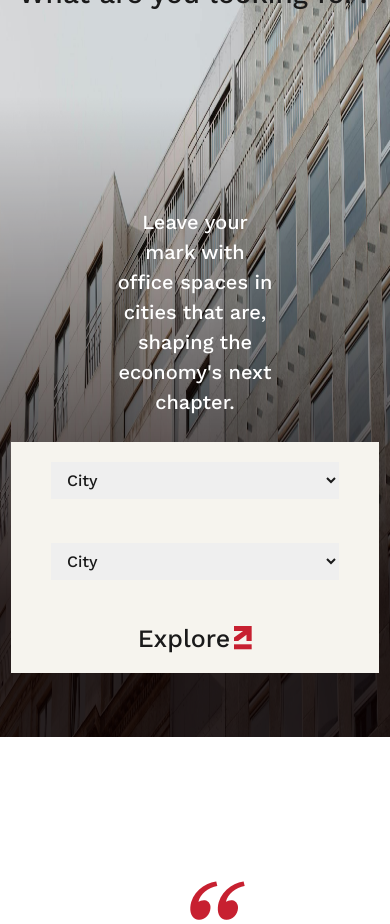
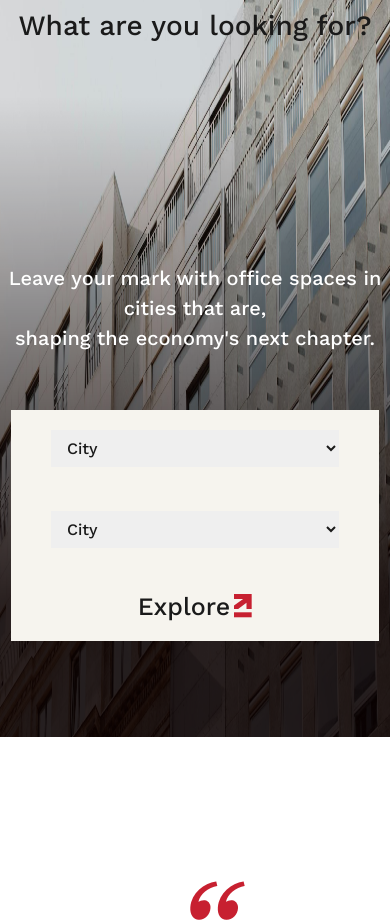
Before and after one commit to arham-labs/urbanwrk-website, a Next.js app: page /solutions-landing in a window 390 px wide. Shown: the part 5040-5964 px from the top of the page. Built offline with nearby package versions, Linux system fonts and the light colour scheme.

Commit message:
feat: home page

```diff
--- a/src/components/home/ExploreCard.js
+++ b/src/components/home/ExploreCard.js
@@ -11,11 +11,11 @@ export default function ExploreCard() {
                 <div>
                     <Image src="/images/home/exploreCard3.png" height={836} width={422} alt="exploreCard" className='h-[100vh] w-full object-top' unoptimized />
                 </div>
-                <div className='absolute top-20 inset-x-0 flex justify-center items-center font-medium text-[65px] max-md:text-[28px]'>
+                <div className='absolute top-28 inset-x-0 flex justify-center items-center font-medium text-[65px] max-md:text-[28px]'>
                     <div >What are you looking for?</div>
                 </div>
-                <div className='absolute bottom-60 inset-x-0 flex justify-center items-center font-medium text-[65px]'>
-                    <p className='text-[30px] py-20 text-white w-[40%] text-center max-md:text-[20px]'>
+                <div className='absolute md:bottom-60 bottom-96  inset-x-0 flex justify-center items-center font-medium text-[65px]'>
+                    <p className='text-[30px] md:py-20 text-white md:w-[40%] w-full  text-center max-md:text-[20px]'>
                         Leave your mark with office spaces in cities that are,
                         <br className="lg:hidden" />
                         shaping the economy&apos;s next chapter.
@@ -23,7 +23,7 @@ export default function ExploreCard() {
 
                 </div>
 
-                <div className='absolute bottom-16 inset-x-0 flex justify-center items-center font-medium text-[65px] px-5 '>
+                <div className='absolute bottom-24 inset-x-0 flex justify-center items-center font-medium text-[65px] px-5 '>
                     <div className='bg-bglight1 px-10 gap-10 flex-wrap py-4 relative flex justify-between items-center max-md:flex-col'>
                         <div className='flex-grow flex items-center justify-center'>
                             <BasicSelect />
```
